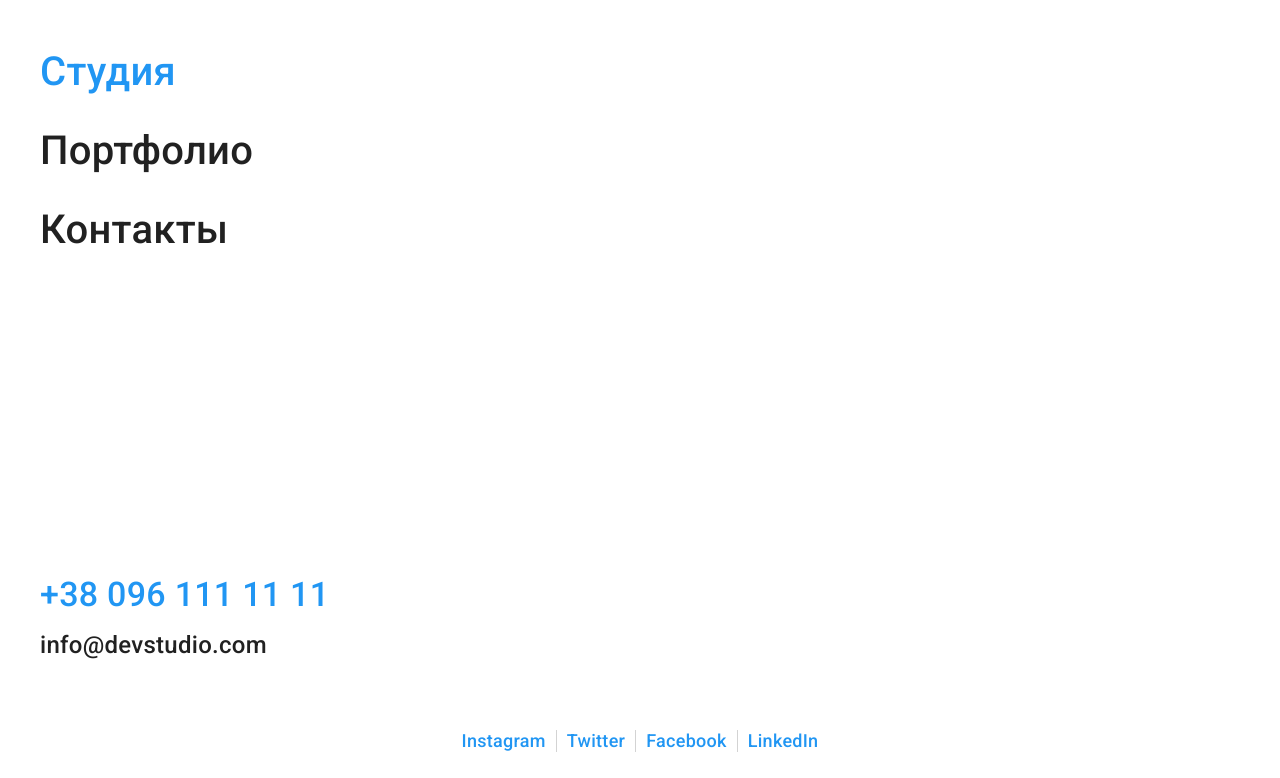
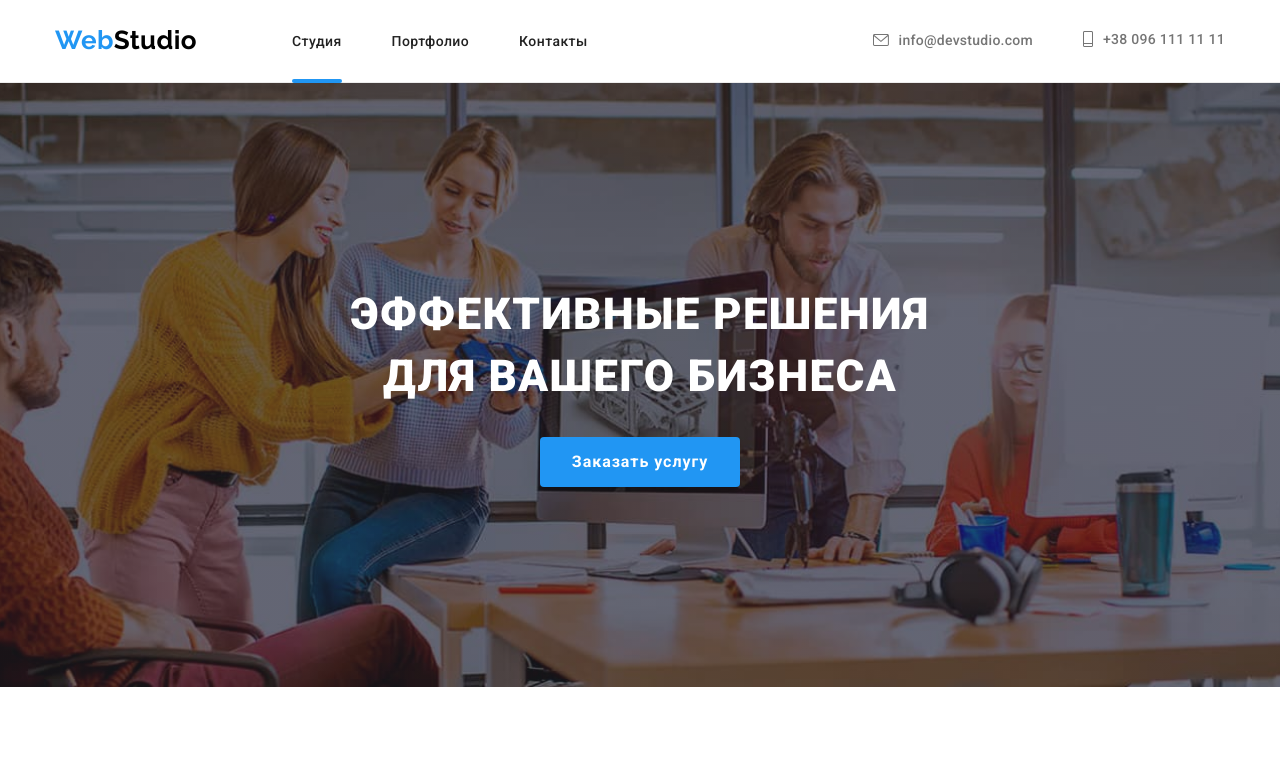
Before and after one commit to maximostrovskiy86/goit-markup-hw-08, a plain HTML site: page index.html in a window 1280 px wide. Shown: the top 778 px of the page. Drawn offline with Linux system fonts and the light colour scheme.

Commit message:
add more

```diff
--- a/index.html
+++ b/index.html
@@ -65,7 +65,7 @@
                     </li>
                 </ul>
                 <!-- Мобильное меню -->
-                <div class="mobile-menu is-open" id="menu-container" data-menu>
+                <div class="mobile-menu" id="menu-container" data-menu>
                     <ul class="mobile-menu__navigation">
                         <li class="mobile-menu__item">
                             <a
--- a/scss/components/_modal.scss
+++ b/scss/components/_modal.scss
@@ -9,6 +9,7 @@
 
     opacity: 1;
     transition: opacity 250ms $timing-function;
+    overflow-y: scroll;
 }
 
 .is-hidden {
```
Also changed, not shown: contacts.html (+1 -1 lines), portfolio.html (+1 -1 lines), css/main.css, css/main.min.css, 2 other files.
